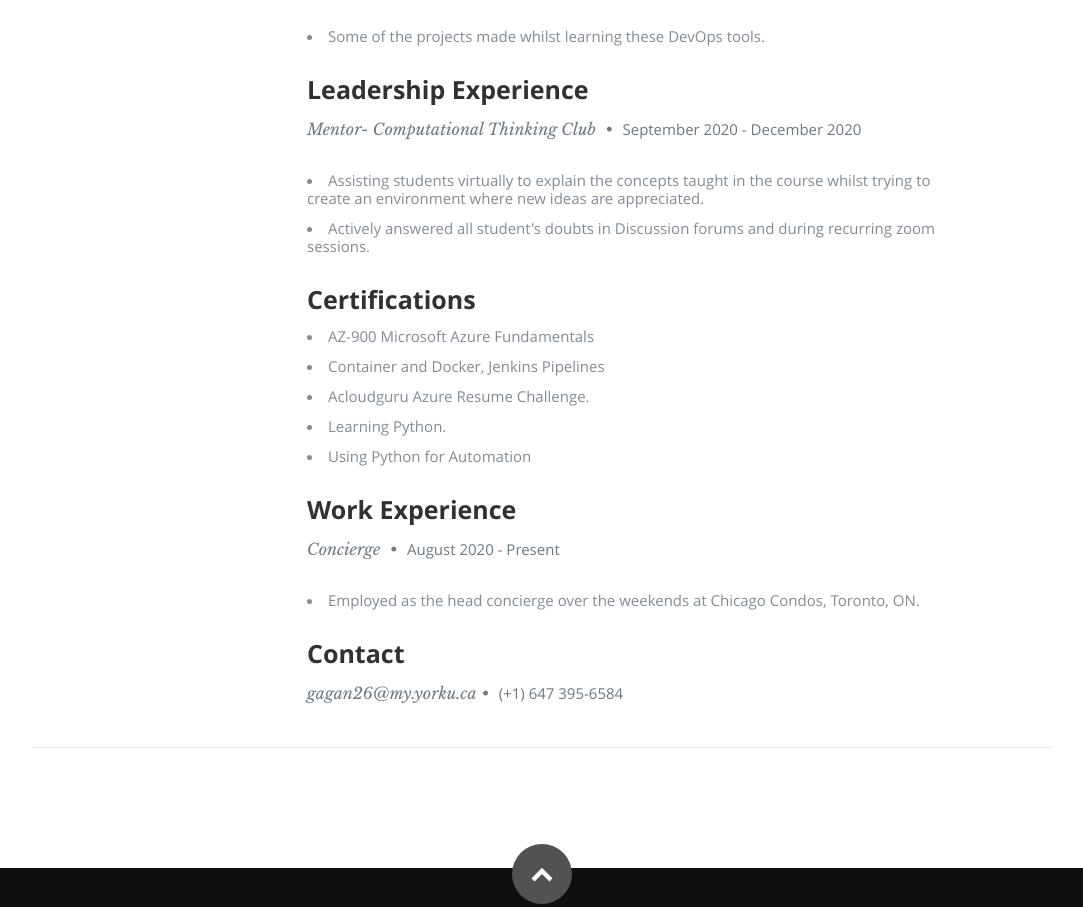
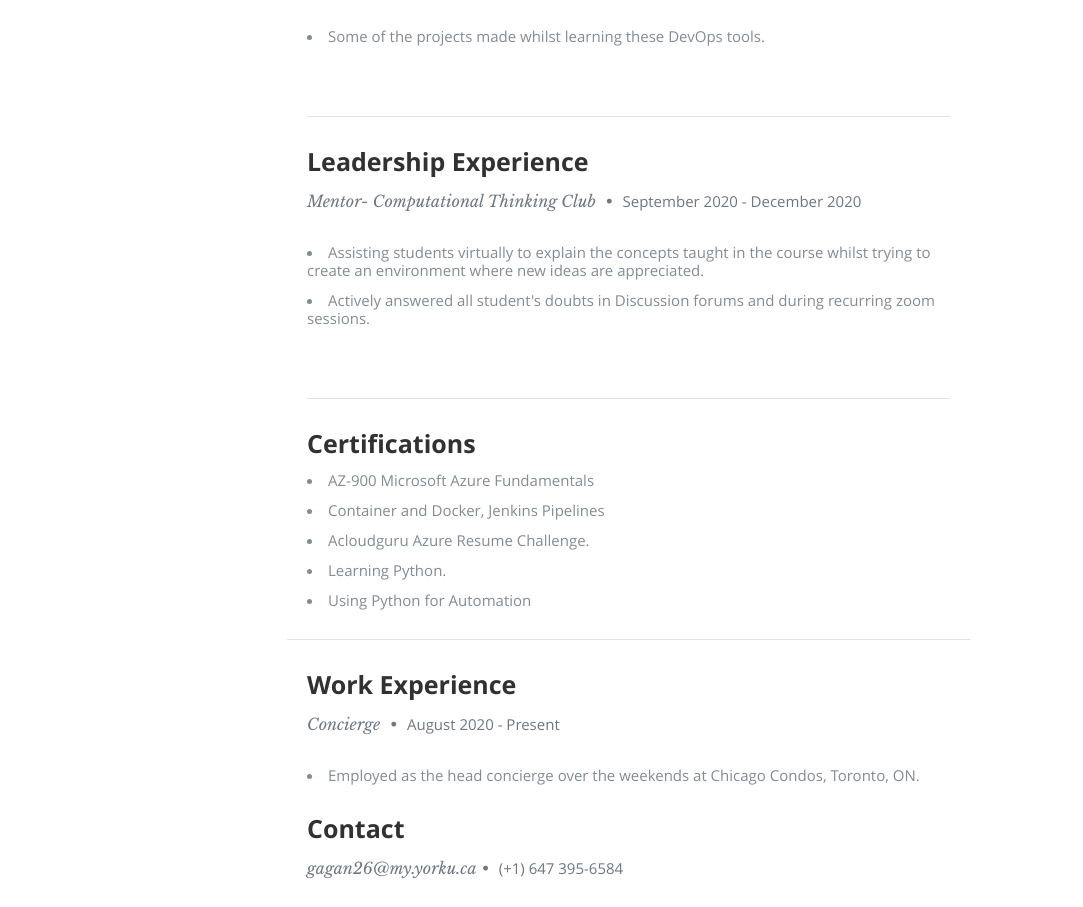
Before and after one commit to Gagan2699/Azure-Resume, a plain HTML site: page frontend/index.html in a window 1280 px wide. Shown: the part 1992-2899 px from the top of the page, without its empty margins (98-1181 px from the left). Drawn offline with nearby package versions, Linux system fonts and the light colour scheme.

Commit message:
pic
pic updated

```diff
--- a/frontend/index.html
+++ b/frontend/index.html
@@ -157,7 +157,6 @@
       <!-- Work
       ----------------------------------------------- -->
       <div class="row work">
-
          <div class="three columns header-col">
             <h1><span>PROJECTS</span></h1>
          </div>
@@ -187,9 +186,15 @@
 
             </div> <!-- item end -->
 
+
+
+               <br>
+               <hr>
+
             <div class="row item">
 
                <div class="twelve columns">
+
 
                   <h3>Leadership Experience</h3>
                   <p class="info"> Mentor- Computational Thinking Club <span>&bull;</span> <em class="date">
@@ -210,6 +215,9 @@
 
             </div> <!-- item end -->
 
+            <br>
+               <hr>
+
             <div class="row item">
 
                <div class="twelve columns">
@@ -225,6 +233,8 @@
                   </p>
 
                </div>
+               <br>
+               <hr>
 
                <div class="twelve columns">
 
```
